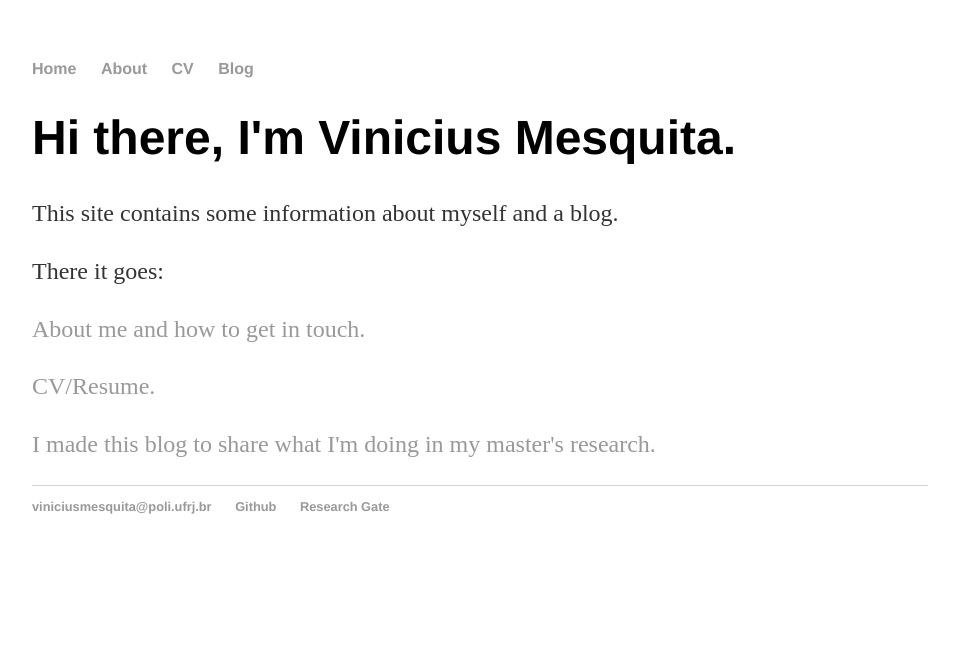
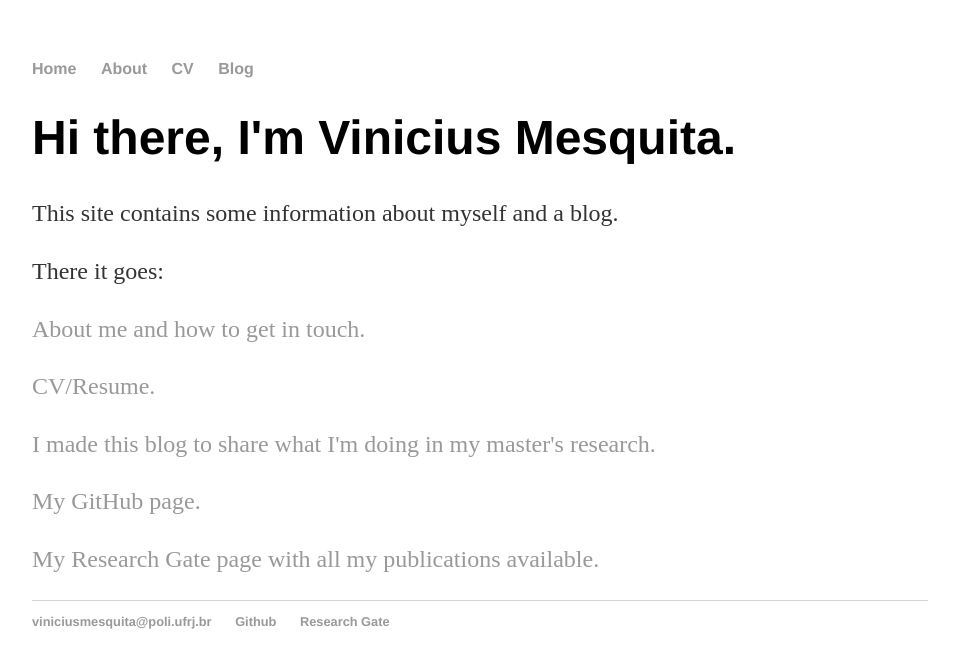
Before and after one commit to mesquita/mesquita.github.io, a Jekyll site: the page built from index.html, in a window 1280 px wide. Shown: the top 668 px of the page, without its empty margins (160-1119 px from the left). Built offline with Jekyll 4.4.1, drawn with Linux system fonts in a browser that asks for light colours.

Commit message:
atualizando a página inicial com link do github e research gate

```diff
--- a/index.html
+++ b/index.html
@@ -10,6 +10,8 @@ title: Vinicius Mesquita
 	<p><a href="/about">About me and how to get in touch.</a></p>
 	<p><a href="/cv">CV/Resume.</a></p>
 	<p><a href="/blog">I made this blog to share what I'm doing in my master's research.</a></p>
+	<p><a href=https://github.com/mesquita>My GitHub page.</a></p>
+	<p><a href=https://www.researchgate.net/profile/Vinicius_Mesquita3>My Research Gate page with all my publications available.</a></p>
 </div><!-- /.blurb -->
 
 
```
